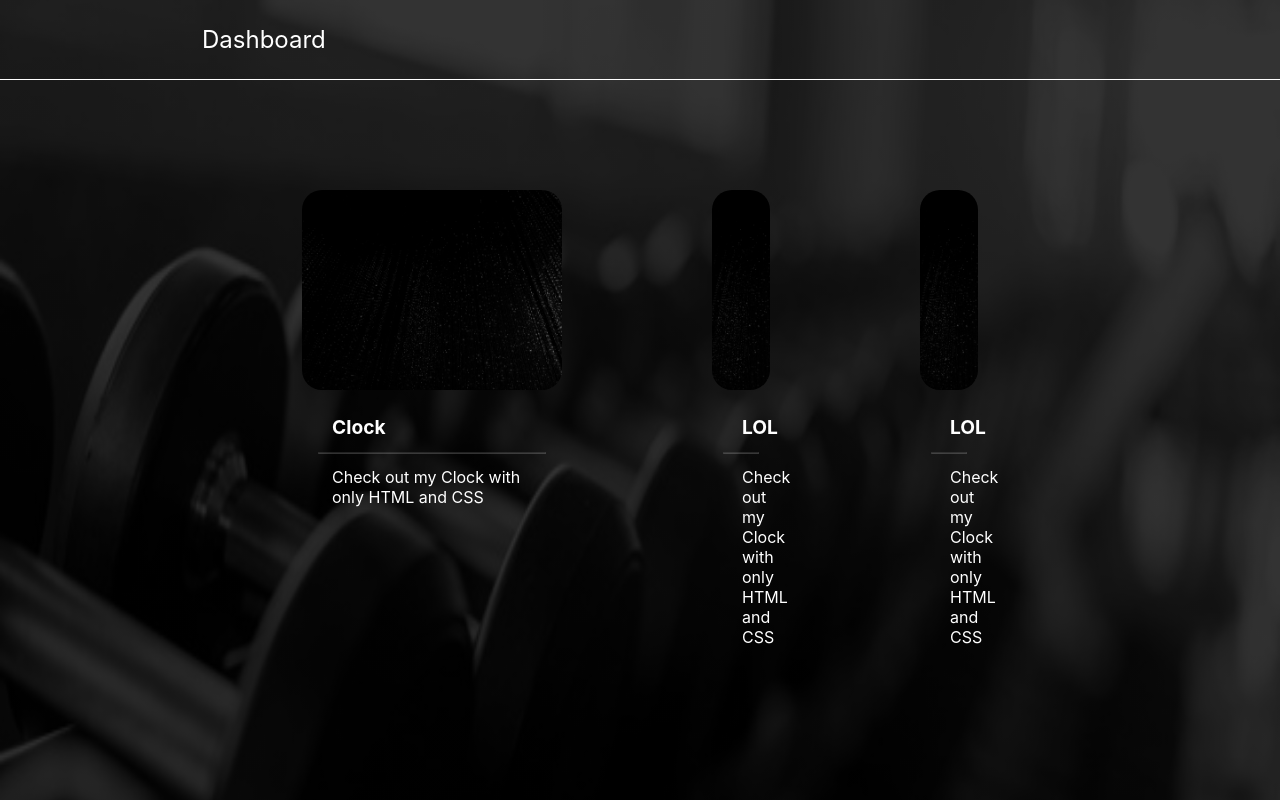
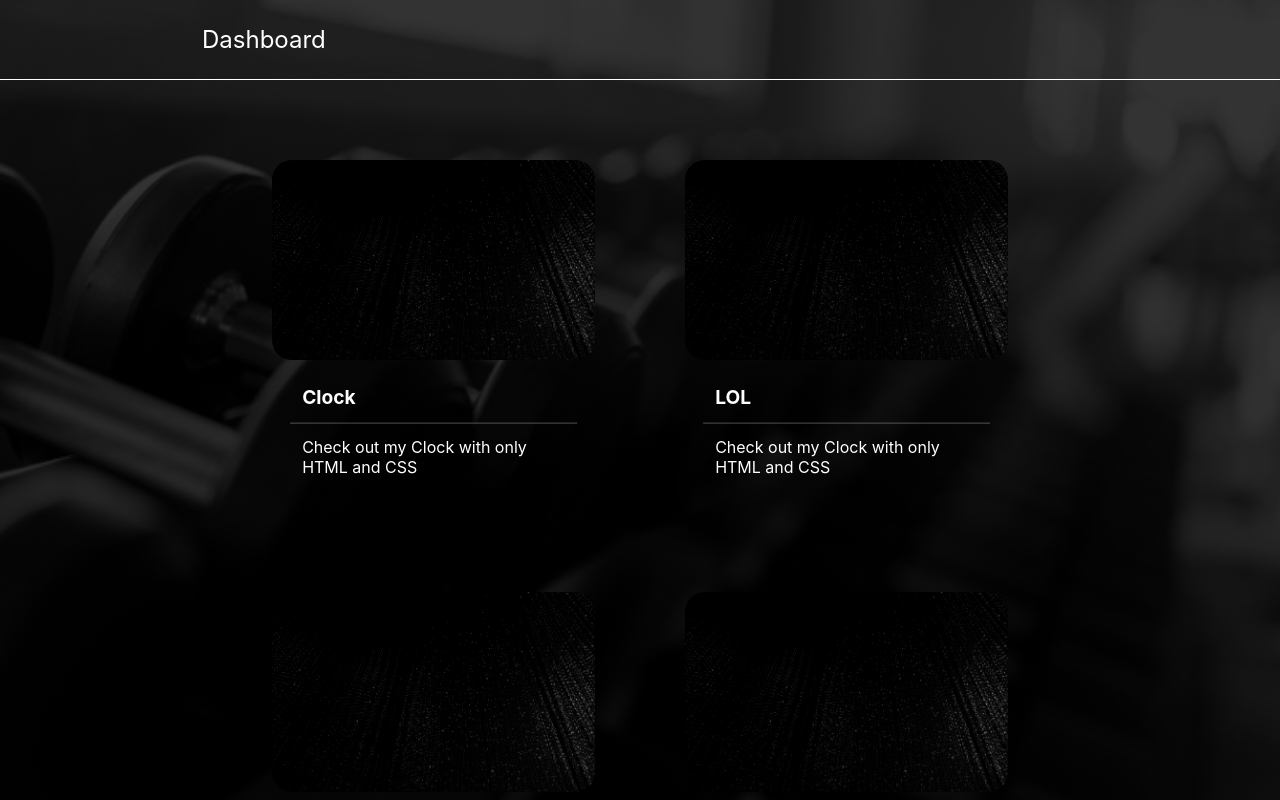
Before and after one commit to Kalla110/nextjs-examples, a Next.js app: page / in a window 1280 px wide. Shown: the top 800 px of the page. Built offline with nearby package versions, Linux system fonts and the light colour scheme.

Commit message:
hide scrollbars and optimize dashboard grid

```diff
--- a/components/Dashboard/Dashboard.tsx
+++ b/components/Dashboard/Dashboard.tsx
@@ -5,9 +5,14 @@ import { DBItemProps } from "./types";
 
 const GridLayout = styled.div`
   display: grid;
-  grid-template-columns: minmax(300px, 400px) 1fr 1fr;
+  width: 100%;
+  grid-template-columns: repeat(auto-fit, minmax(350px, 1fr));
   grid-gap: 10px;
   padding: 20px;
+  @media (max-width: 1100px) {
+    padding: 10px;
+    grid-template-columns: repeat(auto-fit, minmax(300px, 1fr));
+  }
 `;
 
 const DashboardItems: DBItemProps[] = [
--- a/components/Dashboard/DashboardItem.tsx
+++ b/components/Dashboard/DashboardItem.tsx
@@ -6,7 +6,7 @@ import { DBItemProps } from "./types";
 const Container = styled.div`
   display: flex;
   flex: 1;
-  margin: 50px;
+  margin: 5%;
   flex-direction: column;
   justify-content: flex-start;
   align-items: stretch;
--- a/components/PageContainer.tsx
+++ b/components/PageContainer.tsx
@@ -6,17 +6,26 @@ const PageBackground = styled.div`
   display: flex;
   flex-direction: column;
   width: 100%;
+  height: 100%;
   min-height: 100vh;
   justify-content: center;
+  overflow-y: auto;
 `;
 
 const PageContent = styled.div`
   display: flex;
-  flex: 1;
+  height: calc(100vh - 80px);
   justify-content: flex-start;
   align-items: flex-start;
   padding: 20px;
   margin: 0 15%;
+  overflow-y: scroll;
+  @media (max-width: 1100px) {
+    margin: 0 10%;
+  }
+  @media (max-width: 800px) {
+    margin: 0 0%;
+  }
 `;
 
 const PageContainer: FunctionComponent = ({ children }) => {
--- a/pages/index.tsx
+++ b/pages/index.tsx
@@ -6,15 +6,15 @@ import Dashboard from "../components/Dashboard";
 
 const Home: FunctionComponent = ({}) => {
   return (
-    <div>
-      <Head>
-        <title>Marc's Next Apps</title>
-        <link rel="icon" href="/favicon.ico" />
-      </Head>
-      <PageContainer>
-        <Dashboard />
-      </PageContainer>
-    </div>
+    // <>
+    //   <Head>
+    //     <title>Marc's Next Apps</title>
+    //     <link rel="icon" href="/favicon.ico" />
+    //   </Head>
+    <PageContainer>
+      <Dashboard />
+    </PageContainer>
+    // </>
   );
 };
 
--- a/styles/globals.css
+++ b/styles/globals.css
@@ -9,9 +9,12 @@ body {
   background-image: linear-gradient(rgba(0, 0, 0, 0.8), rgba(0, 0, 0, 0.8)),
     url("../public/static/images/gym-bg.jpg");
   background-size: 100% 100%;
+  background-repeat: no-repeat;
+  background-attachment: fixed;
   filter: grayscale(1);
   color: white;
   position: relative;
+  overflow: hidden;
 }
 
 a {
@@ -21,8 +24,5 @@ a {
 
 * {
   box-sizing: border-box;
-  scrollbar-width: 0px;
+  scrollbar-width: none;
 }
-*::-webkit-scrollbar {
-  display: none;
-}
```
